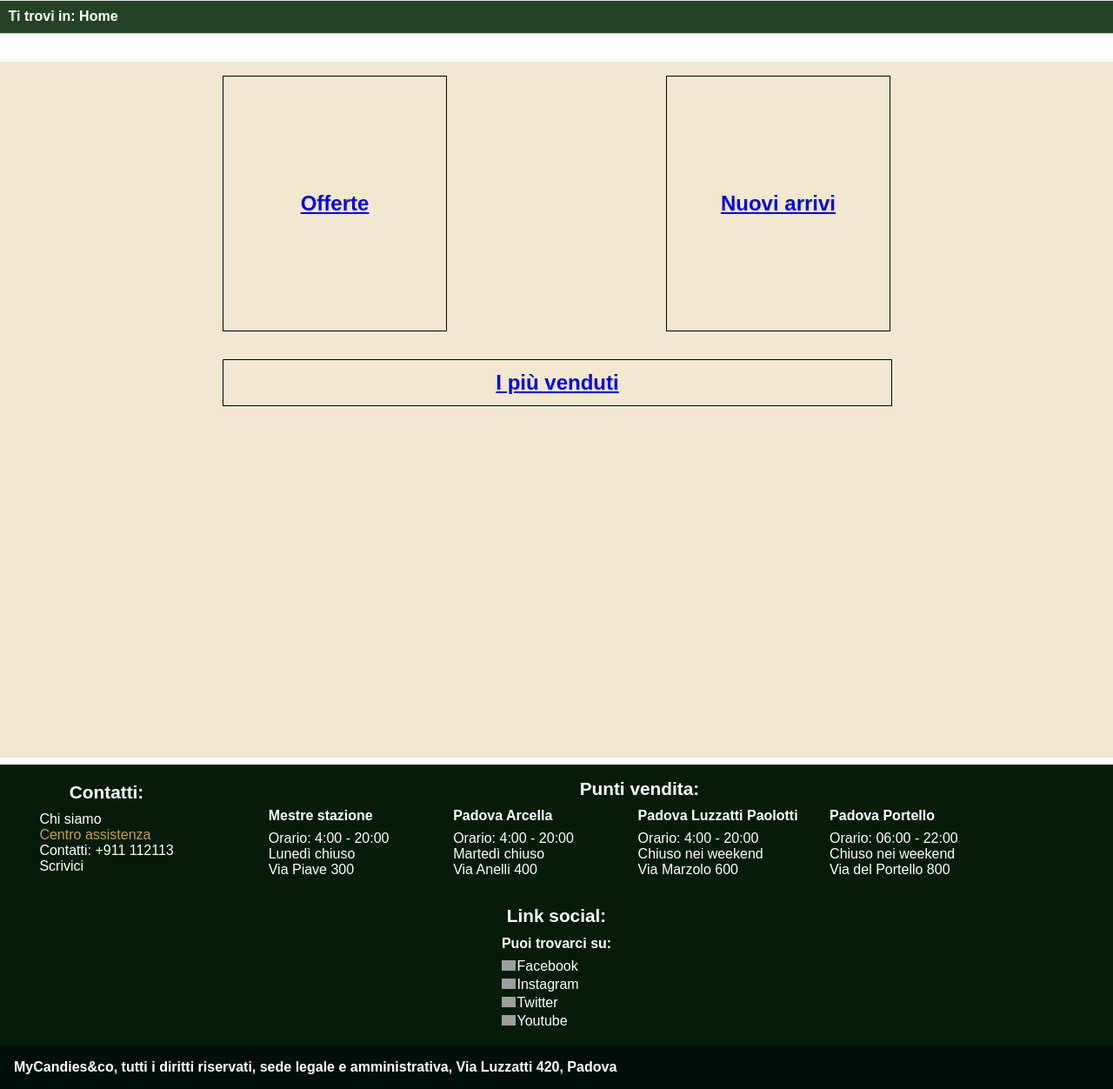
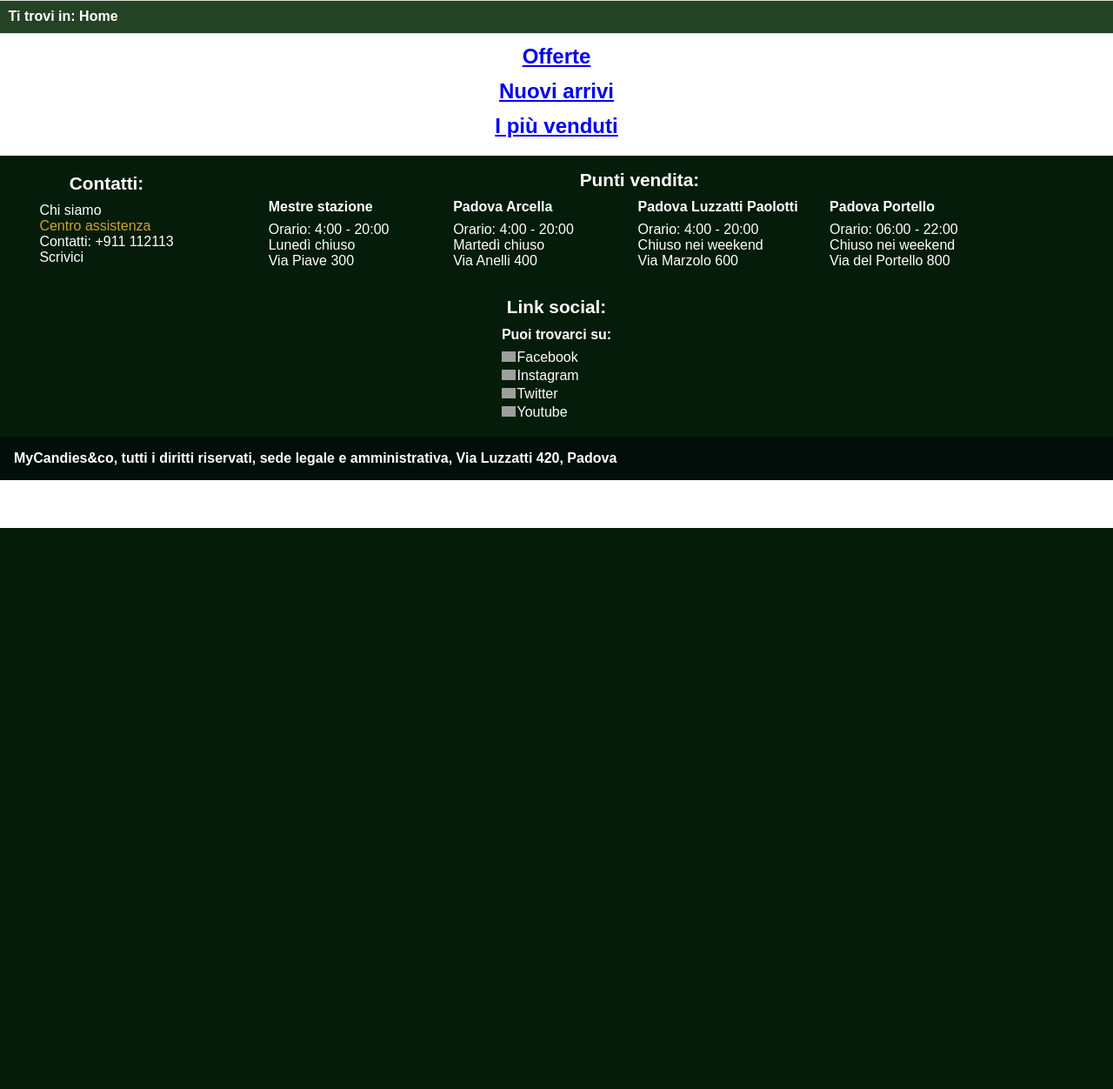
Before and after one commit to MatteoSinigaglia/MyCandies, a PHP site: page /home.html in a window 1280 px wide. Shown: the part 193-1445 px from the top of the page at 87% size. After the commit the page ends 800 px from the top, so only its background shows below. Run offline with PHP 8.4, Linux system fonts and the light colour scheme; grey boxes are pictures that could not be loaded.

Commit message:
rimossi vecchi home e suDiNoi

```diff
--- a/frontend/style.css
+++ b/frontend/style.css
@@ -613,52 +613,6 @@ p {
     float: left;
 }
 
-/*
-============== SU DI NOI =====================================================================
-*/
-/*
-#suDiNoiContainer {
-    width: 90%;
-    margin: 3em auto;
-    border: 1px solid #DDD;
-    border-radius: 10px;
-    background-color: #F2E8CF;
-}
-
-#suDiNoiContainer h1 {
-    margin-top: 0.5em;
-}
-
-#companyHistory {
-    padding: 0.5em 1em;
-}
-
-#drugsImages {
-    margin: auto;
-}
-
-#img1,
-#img2,
-#img3 {
-    max-width: 25em;
-    max-height: 12em;
-    margin: 0 1em;
-    border: 1px solid #DDD;
-    border-radius: 10px;
-}
-
-#img1 {
-    margin-left: 10%;
-}
-
-#img3 {
-    margin-right: 10%;
-}
-*/
-/*
-====================FAQ=======================================
-*/
-
 .stylelessList {
 list-style-type:none;
 text-align: left;
@@ -679,6 +633,7 @@ border-radius: 1.5em;
 margin-bottom:2em;
 background-color: #F2E8CF;
 }
+
 /*
 ============ FOOTER ===========================================================================
 */
@@ -782,45 +737,6 @@ min-width: 11em;
     margin: 1em;
     font-weight: 600;
 }
-/*
-========================================HOME==========================
-*/
-
-#contentHome{
-    background-color: #F2E8CF;
-    height: 50em;
-    margin-top: 2em;
-}
-
-#offerte{
-    width:20%;
-    border:1px solid;
-    padding-top: 7.5em;
-    padding-bottom: 7.5em;
-    text-align: center;
-    float:left;
-    margin-left: 20%;
-    margin-top:1em;
-}
-#newArrival {
-    width:20%;
-    border:1px solid;
-    padding-top: 7.5em;
-    padding-bottom: 7.5em;
-    text-align: center;
-    float:right;
-    margin-right: 20%;
-    margin-top:1em;
-    margin-bottom: 2em;
-}
-
-#topSold{
-    width: 60%;
-    border: 1px solid;
-    clear: both;
-    margin-left:20%;
-    text-align: center;
-}
 
 /*
 ============== SU DI NOI ==========================
--- a/frontend/style_mobile.css
+++ b/frontend/style_mobile.css
@@ -723,45 +689,6 @@ background-color: #020E0A;
     margin: 1em;
     font-weight: 600;
 }
-/*
-========================================HOME==========================
-*/
-
-#contentHome{
-    background-color: #F2E8CF;
-    height: 50em;
-    margin-top: 2em;
-}
-
-#offerte{
-    width:20%;
-    border:1px solid;
-    padding-top: 7.5em;
-    padding-bottom: 7.5em;
-    text-align: center;
-    float:left;
-    margin-left: 20%;
-    margin-top:1em;
-}
-#newArrival {
-    width:20%;
-    border:1px solid;
-    padding-top: 7.5em;
-    padding-bottom: 7.5em;
-    text-align: center;
-    float:right;
-    margin-right: 20%;
-    margin-top:1em;
-    margin-bottom: 2em;
-}
-
-#topSold{
-    width: 60%;
-    border: 1px solid;
-    clear: both;
-    margin-left:20%;
-    text-align: center;
-}
 
 /*
 ============== SU DI NOI ==========================
--- a/frontend/style_mobile_noscript.css
+++ b/frontend/style_mobile_noscript.css
@@ -712,45 +678,6 @@ background-color: #020E0A;
     margin: 1em;
     font-weight: 600;
 }
-/*
-========================================HOME==========================
-*/
-
-#contentHome{
-    background-color: #F2E8CF;
-    height: 50em;
-    margin-top: 2em;
-}
-
-#offerte{
-    width:20%;
-    border:1px solid;
-    padding-top: 7.5em;
-    padding-bottom: 7.5em;
-    text-align: center;
-    float:left;
-    margin-left: 20%;
-    margin-top:1em;
-}
-#newArrival {
-    width:20%;
-    border:1px solid;
-    padding-top: 7.5em;
-    padding-bottom: 7.5em;
-    text-align: center;
-    float:right;
-    margin-right: 20%;
-    margin-top:1em;
-    margin-bottom: 2em;
-}
-
-#topSold{
-    width: 60%;
-    border: 1px solid;
-    clear: both;
-    margin-left:20%;
-    text-align: center;
-}
 
 /*
 ============== SU DI NOI ==========================
```
Also changed, not shown: other parts of frontend/style_mobile.css (+0 -34 lines), other parts of frontend/style_mobile_noscript.css (+0 -34 lines).
